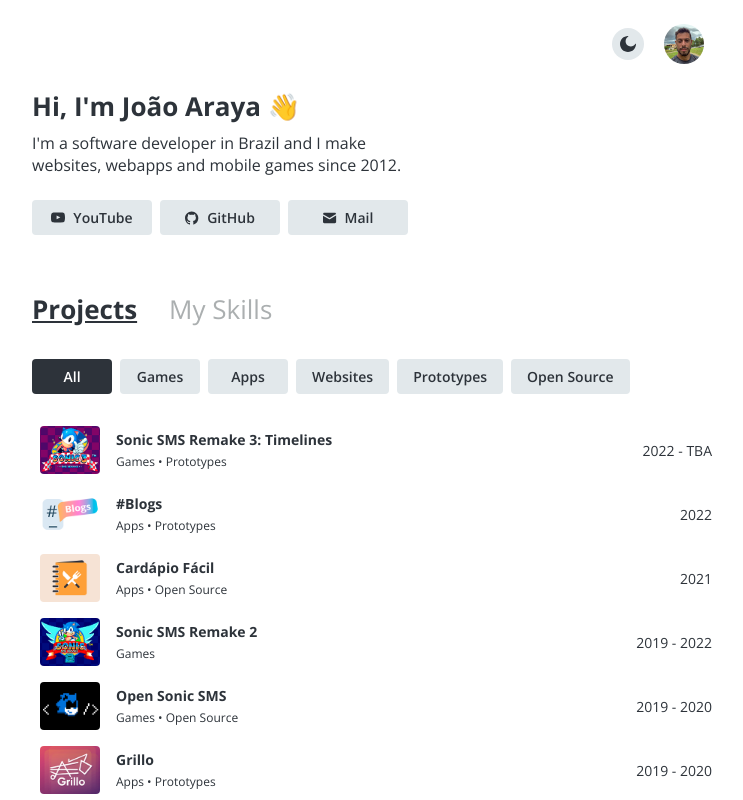
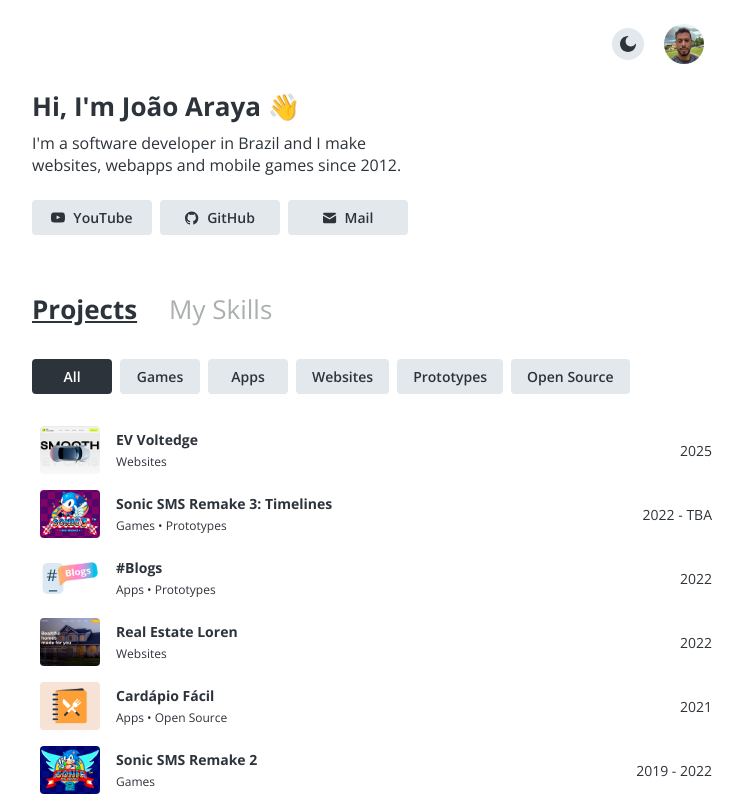
Before and after one commit to joaoaraya/joaoaraya, a Next.js app: page / in a window 1280 px wide. Shown: the top 800 px of the page, without its empty margins (272-1015 px from the left). Built offline with nearby package versions, Linux system fonts and the light colour scheme.

Commit message:
Feat: new 2 websites projects

```diff
--- a/app/components/ProjectsList/index.tsx
+++ b/app/components/ProjectsList/index.tsx
@@ -5,6 +5,14 @@
 
 export default function ProjectsList() {
     const projects = [
+        {
+            name: 'EV Voltedge',
+            launched: '2025',
+            imgFile: 'ev-cars.png',
+            link: 'https://ev-voltedge.vercel.app',
+            linkExternal: true,
+            tags: ['Websites']
+        },
         {
             name: 'Sonic SMS Remake 3: Timelines',
             launched: '2022 - TBA',
@@ -20,6 +28,14 @@
             link: 'app/hashtag-blogs',
             linkExternal: false,
             tags: ['Apps', 'Prototypes']
+        },
+        {
+            name: 'Real Estate Loren',
+            launched: '2022',
+            imgFile: 'real-estate-loren.png',
+            link: 'https://real-estate-loren.vercel.app/',
+            linkExternal: true,
+            tags: ['Websites']
         },
         {
             name: 'Cardápio Fácil',
```
Also changed, not shown: public/assets/icons/projects/ev-cars.png (added), public/assets/icons/projects/real-estate-loren.png (added).
